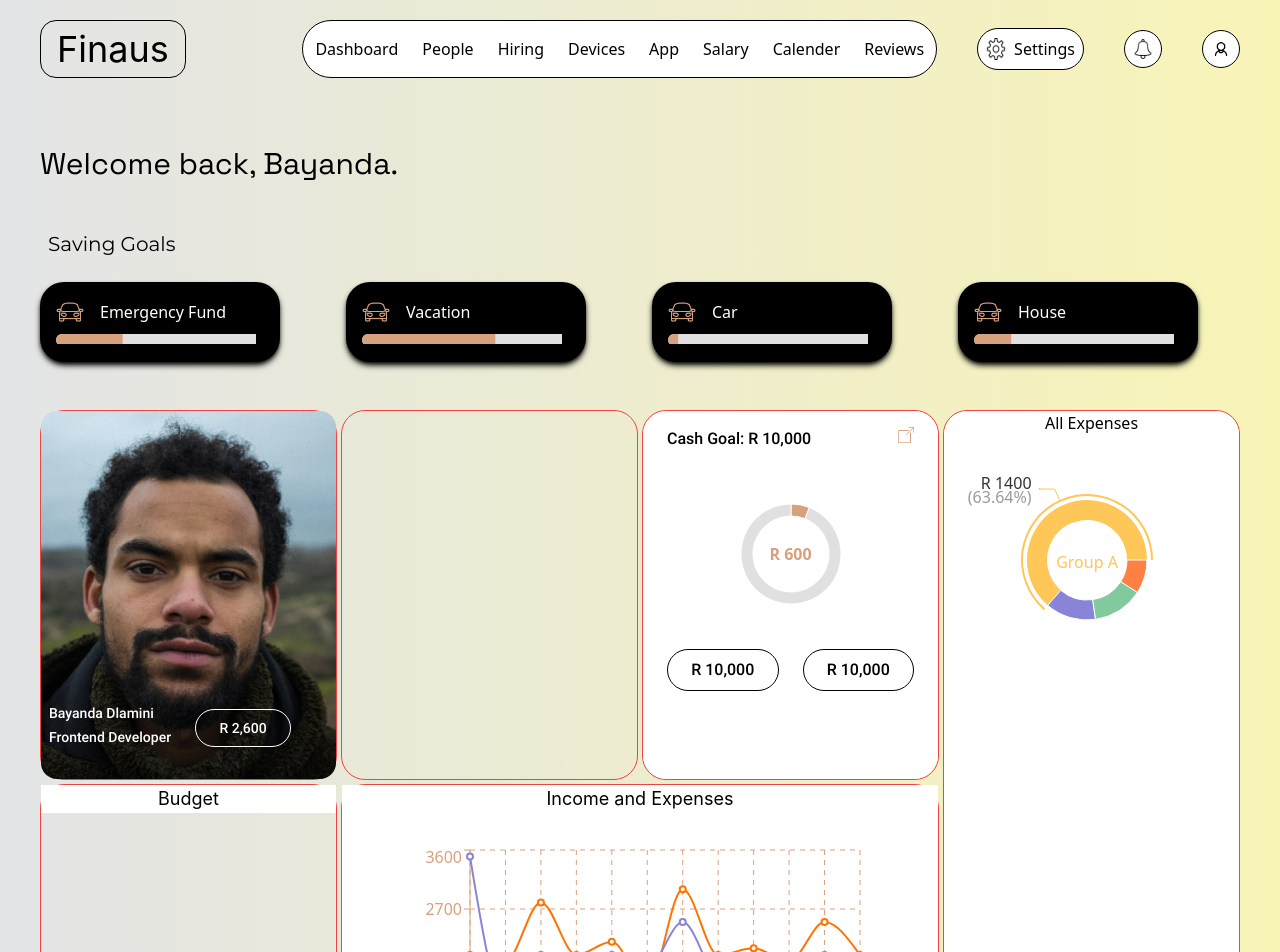
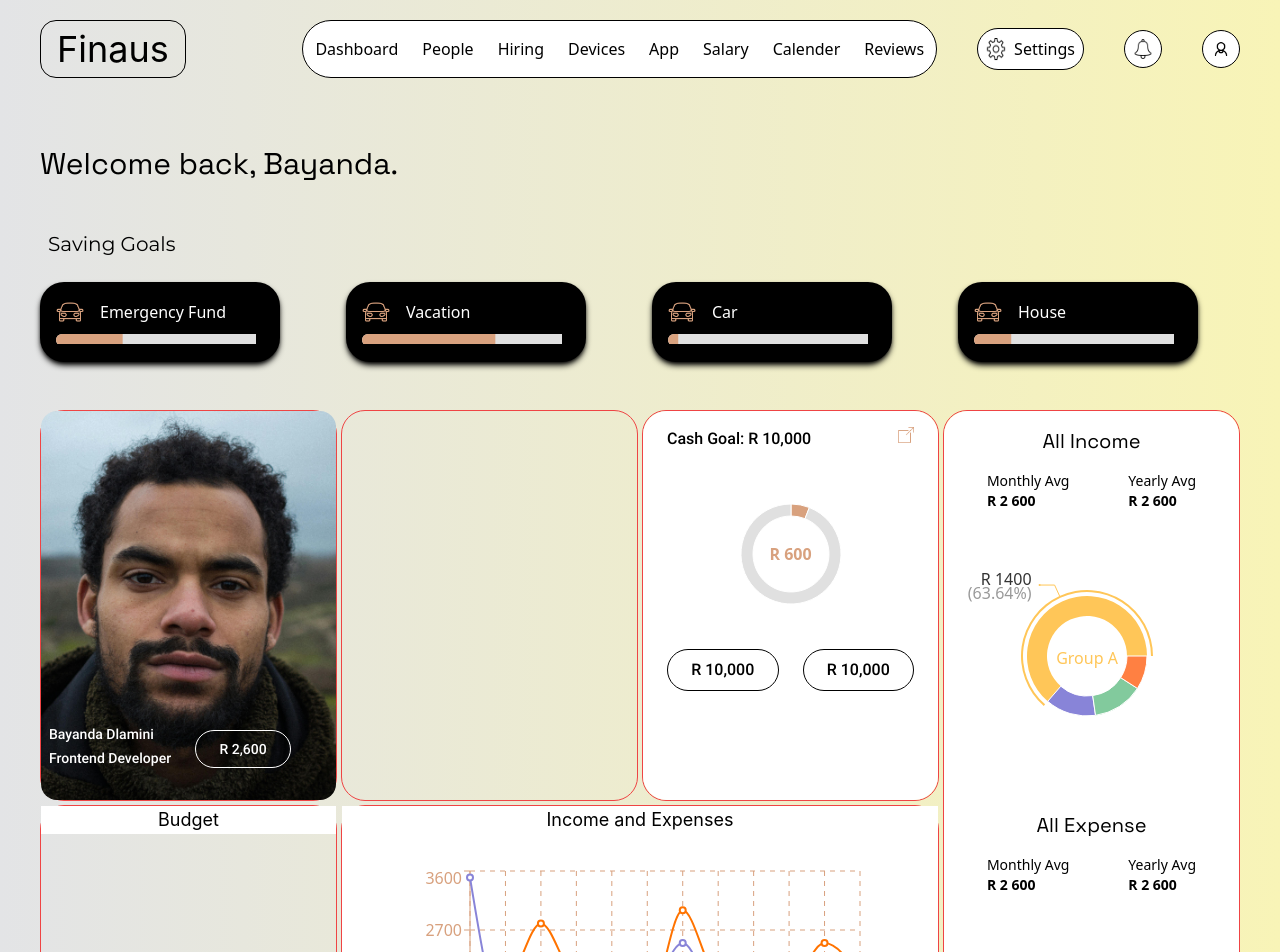
Before and after one commit to softwareNinja-888/financeDashboard, a React (Vite) app in the folder financeDashboard/: page / in a window 1280 px wide. Shown: the top 952 px of the page. Built offline with nearby package versions, Linux system fonts and the light colour scheme; a web font is replaced by a local one.

Commit message:
Add structure to insight section

```diff
--- a/financeDashboard/src/components/Charts.jsx
+++ b/financeDashboard/src/components/Charts.jsx
@@ -203,7 +203,7 @@ function SegmentCircle({ dataNew }) {
               activeShape={renderActiveShape}
               data={dataNew}
               cx={140}
-              cy={120}
+              cy={140}
               innerRadius={40}
               outerRadius={60}
               fill="#8884d8"
--- a/financeDashboard/src/components/Insight.jsx
+++ b/financeDashboard/src/components/Insight.jsx
@@ -14,14 +14,40 @@ export function Insight(){
 
     return (
             <div className="flex flex-col items-center h-full rounded-3xl bg-white cursor-pointer">
-                <div className="insightHead">
-                    <span className="">All Expenses</span>
+                <div className="income flex flex-col items-center pt-4">
+                    <div className="insightHead">
+                        <span className="font-space text-xl">All Income</span>
+                    </div>
+                    <div className="flex flex-row justify-around px-4 pt-4 text-sm min-w-full">
+                        <div className="flex flex-col ">
+                            <span className="">Monthly Avg</span>
+                            <span className="font-bold">R 2 600</span>
+                        </div>
+                        <div className="flex flex-col ">
+                            <span className="">Yearly Avg</span>
+                            <span className="font-bold">R 2 600</span>
+                        </div>
+                    </div>
+                    <SegmentCircle dataNew={data}/>
+
                 </div>
-                <SegmentCircle dataNew={data}/>
-                <div className="cat">
-                    <span className=""></span>
-                    <span className=""></span>
-                    <span className=""></span>
+                <div className="expense flex flex-col items-center">
+                    <div className="insightHead">
+                        <span className="font-space text-xl">All Expense</span>
+                    </div>
+                    <div className="flex flex-row justify-around px-4 pt-4 text-sm min-w-full">
+                    <div className="flex flex-col">
+                            <span className="">Monthly Avg</span>
+                            <span className="font-bold">R 2 600</span>
+                        </div>
+                        <div className="flex flex-col ">
+                            <span className="">Yearly Avg</span>
+                            <span className="font-bold">R 2 600</span>
+                        </div>
+                    </div>
+
+                    <SegmentCircle dataNew={data}/>
+
                 </div>
             </div>
         )
```
